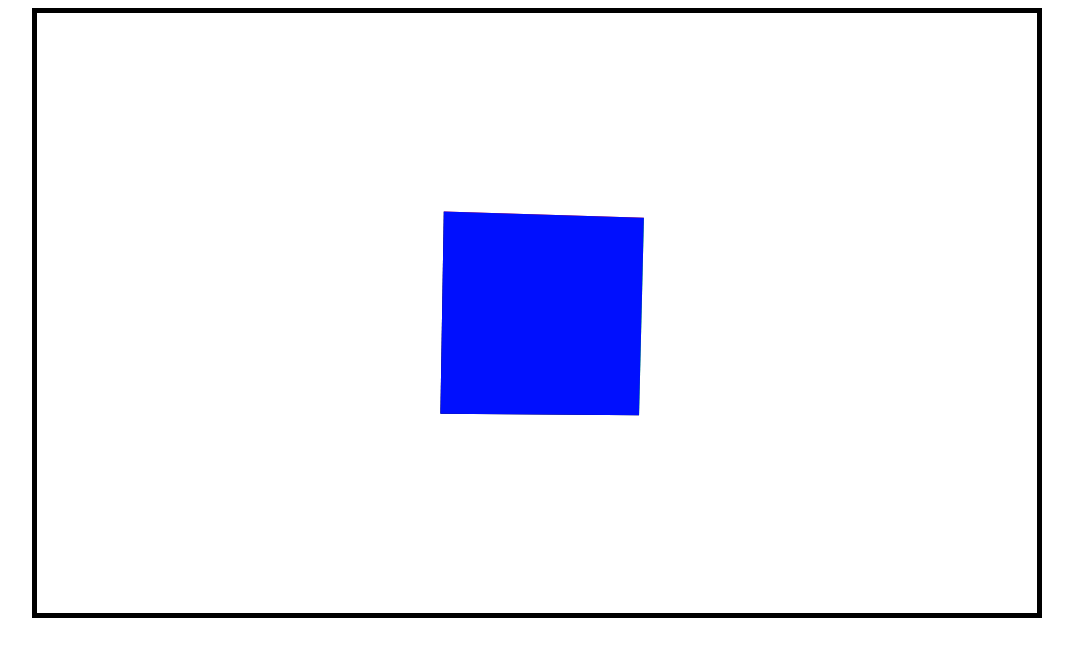
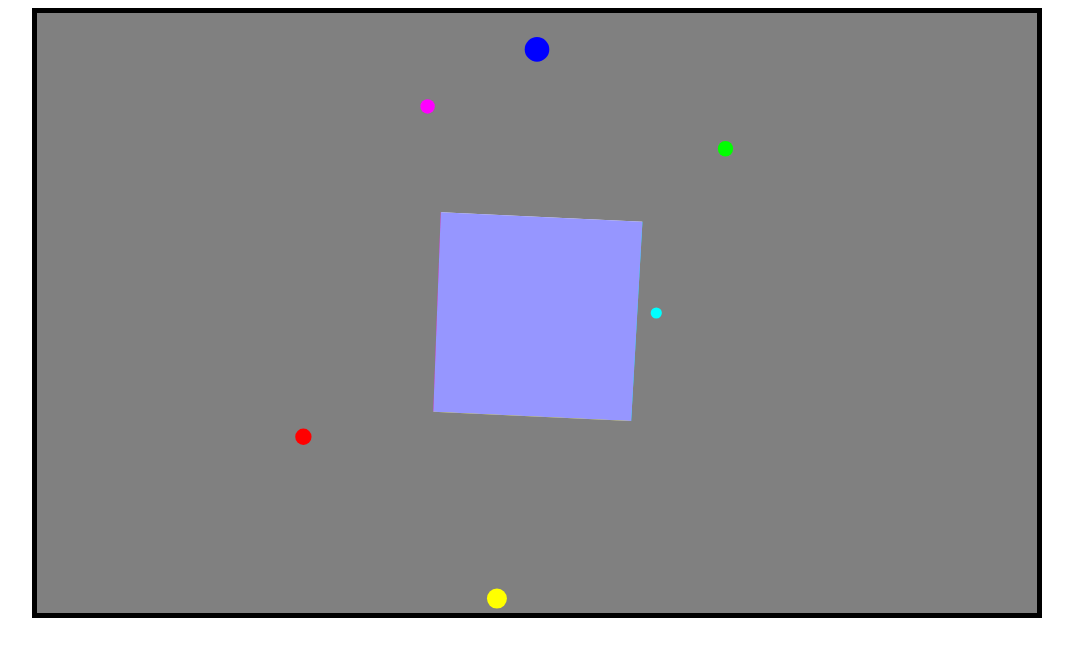
Before and after one commit to WooLyung/3D-GameEngine, a plain HTML site: page index.html in a window 1280 px wide. Shown: the whole page, without its empty margins (103-1176 px from the left). Drawn offline with Linux system fonts and the light colour scheme.

Commit message:
add point light

```diff
--- a/index.html
+++ b/index.html
@@ -5,6 +5,7 @@
     <title>3D 엔진</title>
     <script src="scripts/lib/Engine-Vector.js"></script>
     <script src="scripts/lib/Engine-Matrix.js"></script>
+    <script src="scripts/lib/Engine-Util.js"></script>
     <script src="scripts/classes/Engine-GameObject.js"></script>
     <script src="scripts/classes/Engine-Polygon.js"></script>
     <script src="scripts/classes/Engine-Scene.js"></script>
--- a/scripts/Engine-Render.js
+++ b/scripts/Engine-Render.js
@@ -1,7 +1,7 @@
 class Renderer {
     render(objects, lights, cam) {
         // 캔버스 초기화
-        ctx.fillStyle = "white";
+        ctx.fillStyle = "gray";
         ctx.fillRect(0, 0, canvas.width, canvas.height);
 
         // 오브젝트들의 좌표를 카메라의 각도, 위치에 따라 조정한 후 원근 투시를 적용
@@ -22,7 +22,7 @@ class Renderer {
                     point.z /= point.y / 500;
                     polygon.point.push(point);
 
-                    if (point.y == 0) tooClose = true;
+                    if (point.y <= 0) tooClose = true;
                 });
 
                 if (tooClose == false) rotatedObjects.push(polygon);
@@ -40,7 +40,7 @@ class Renderer {
                     type:'light'
                 };
 
-                rotatedObjects.push(circle);
+                if (pos.y > 0) rotatedObjects.push(circle);
             }
         });
 
@@ -93,7 +93,7 @@ class Renderer {
             else if (element1.type == 'light') {
                 ctx.beginPath();
                 ctx.fillStyle = `rgb(${element1.color.r},${element1.color.g},${element1.color.b})`;
-                ctx.arc(element1.pos.x + canvas.width / 2, element1.pos.z + canvas.height / 2, 2300 / element1.pos.y, 0, 2 * Math.PI);
+                ctx.arc(element1.pos.x + canvas.width / 2, -element1.pos.z + canvas.height / 2, 2300 / element1.pos.y, 0, 2 * Math.PI);
                 ctx.fill();
             }
         });
@@ -111,7 +111,7 @@ class Renderer {
 
         if (vectorScaleSq(vectorSub(vectorSub(center, center2), crossProduct(vectorSub(points[0], points[2]), vectorSub(points[0], points[1]))))
             >= vectorScaleSq(vectorSub(vectorSub(center, center2), crossProduct(vectorSub(points[0], points[1]), vectorSub(points[0], points[2]))))) {
-            normalVector = crossProduct(vectorSub(points[0], points[2]), vectorSub(points[0], points[1]));
+                normalVector = crossProduct(vectorSub(points[0], points[2]), vectorSub(points[0], points[1]));
         } else {
             normalVector = crossProduct(vectorSub(points[0], points[1]), vectorSub(points[0], points[2]));
         }
@@ -120,11 +120,21 @@ class Renderer {
             if (element.type == 'direct') {
                 var angle = Math.acos(innerProduct(toUnitVector(normalVector), toUnitVector(element.vector)));
                 var cos = Math.cos(angle);
-                if (angle <= 1000) {
-                    nowColor.r += cos * element.color.r;
-                    nowColor.g += cos * element.color.g;
-                    nowColor.b += cos * element.color.b;
-                }
+
+                nowColor.r += toPositive(cos * element.color.r);
+                nowColor.g += toPositive(cos * element.color.g);
+                nowColor.b += toPositive(cos * element.color.b);
+            }
+            else if (element.type == 'point') {
+                var angle = Math.acos(innerProduct(toUnitVector(normalVector), toUnitVector(vectorSub(element.pos, center2))));
+                var cos = Math.cos(angle);
+
+                var distance = vectorScaleSq(vectorSub(element.pos, center2));
+                var maxDistance = element.distance * element.distance;
+
+                nowColor.r += toPositive(cos * element.color.r * ((maxDistance / distance > 3) ? 3 : (maxDistance / distance)));
+                nowColor.g += toPositive(cos * element.color.g * ((maxDistance / distance > 3) ? 3 : (maxDistance / distance)));
+                nowColor.b += toPositive(cos * element.color.b * ((maxDistance / distance > 3) ? 3 : (maxDistance / distance)));
             }
         });
 
--- a/scripts/Engine.js
+++ b/scripts/Engine.js
@@ -36,7 +36,7 @@ class Engine {
 
 var engine = new Engine();
 engine.nowScene = new Scene({
-    pos:{x:0, y:-300, z:50},
+    pos:{x:0, y:-300, z:0},
     angle:{x:0, y:0, z:0}
 });
 engine.nowScene.objects.push(
@@ -79,18 +79,29 @@ engine.nowScene.objects.push(
                 {x:50, y:-50, z:50}
             ], {r:255, g:255, b:255, a:255})
         ],
-        {x:0, y:0, z:50}
+        {x:0, y:0, z:0}
     )
 );
-engine.nowScene.lights.push(new Light('direct', {r:0, g:0, b:255}, {x:0, y:-1, z:0}));
-engine.nowScene.lights.push(new Light('direct', {r:0, g:255, b:0}, {x:1, y:0, z:0}));
-engine.nowScene.lights.push(new Light('direct', {r:255, g:0, b:0}, {x:0, y:0, z:1}));
+engine.nowScene.lights.push(new Light('point', {r:0, g:0, b:255}, {x:0, y:-150, z:0}, 500));
+engine.nowScene.lights.push(new Light('point', {r:0, g:255, b:255}, {x:0, y:150, z:0}, 500));
+engine.nowScene.lights.push(new Light('point', {r:0, g:255, b:0}, {x:150, y:0, z:0}, 500));
+engine.nowScene.lights.push(new Light('point', {r:255, g:0, b:0}, {x:-150, y:0, z:0}, 500));
+engine.nowScene.lights.push(new Light('point', {r:255, g:0, b:255}, {x:0, y:0, z:150}, 500));
+engine.nowScene.lights.push(new Light('point', {r:255, g:255, b:0}, {x:0, y:0, z:-150}, 500));
 
 engine.nowScene.objects[0].update = function() {
     this.polygons.forEach((element1, index1) => {
         element1.point.forEach((element2, index2) => {
-            this.polygons[index1].point[index2] =  matrixMul(this.polygons[index1].point[index2], getRotationMatrix({x:1, y:1, z:3}, engine.time.deltaTime * 2.5));
+            this.polygons[index1].point[index2] =  matrixMul(this.polygons[index1].point[index2], getRotationMatrix({x:1, y:1, z:0}, engine.time.deltaTime * 2.5));
         });
     });
 }
+
+engine.nowScene.lights[0].update = function() {this.pos = matrixMul(this.pos, getRotationMatrix({x:1, y:0, z:0}, engine.time.deltaTime * 1.4))};
+engine.nowScene.lights[1].update = function() {this.pos = matrixMul(this.pos, getRotationMatrix({x:0, y:0, z:1}, engine.time.deltaTime * 1.4))};
+engine.nowScene.lights[2].update = function() {this.pos = matrixMul(this.pos, getRotationMatrix({x:0, y:1, z:0}, engine.time.deltaTime * 1.4))};
+engine.nowScene.lights[3].update = function() {this.pos = matrixMul(this.pos, getRotationMatrix({x:1, y:1, z:0}, engine.time.deltaTime * 1.4))};
+engine.nowScene.lights[4].update = function() {this.pos = matrixMul(this.pos, getRotationMatrix({x:0, y:1, z:1}, engine.time.deltaTime * 1.4))};
+engine.nowScene.lights[5].update = function() {this.pos = matrixMul(this.pos, getRotationMatrix({x:1, y:0, z:1}, engine.time.deltaTime * 1.4))};
+
 engine.start();
--- a/scripts/classes/Engine-Light.js
+++ b/scripts/classes/Engine-Light.js
@@ -3,8 +3,13 @@ class Light {
         this.type = undefined;
         this.color = undefined;
 
-        if (type == 'point') this.pos = arguments[2];
-        if (type == 'direct') this.vector = arguments[2];
+        if (type == 'point') {
+            this.pos = arguments[2];
+            this.distance = arguments[3];
+        }
+        if (type == 'direct') {
+            this.vector = arguments[2];
+        }
 
         this.init(type, color);
     }
@@ -13,4 +18,8 @@ class Light {
         this.type = type;
         this.color = color;
     }
+
+    update() {
+
+    }
 }
--- a/scripts/classes/Engine-Scene.js
+++ b/scripts/classes/Engine-Scene.js
@@ -15,5 +15,8 @@ class Scene {
         this.objects.forEach(element => {
             element.update();
         });
+        this.lights.forEach(element => {
+            element.update();
+        });
     }
 }
--- /dev/null
+++ b/scripts/lib/Engine-Util.js
@@ -0,0 +1,3 @@
+function toPositive(num) {
+    return (num > 0) ? num : 0;
+}
```
